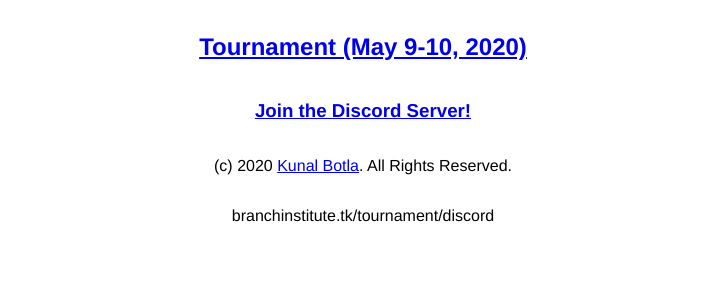
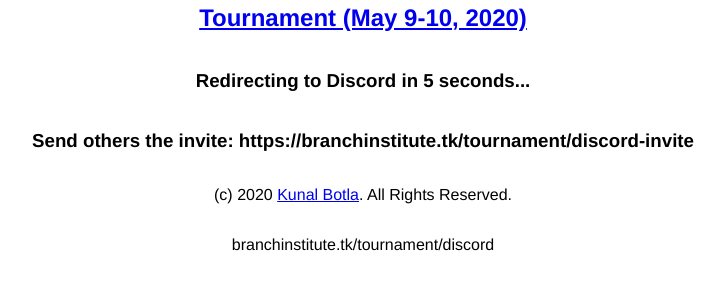
Before and after one commit to branchinstitute/branchinstitute.github.io, a plain HTML site: page tournament/discord/index.html in a window 1280 px wide. Shown: the part 321-610 px from the top of the page, without its empty margins (277-1002 px from the left). Drawn offline with Linux system fonts and the light colour scheme.

Commit message:
Discord Invite

```diff
--- a/tournament/discord/index.html
+++ b/tournament/discord/index.html
@@ -11,7 +11,8 @@
 
     <h2><a href="https://branchinstitute.tk/tournament">Tournament (May 9-10, 2020)</a></h2>
 
-    <h3><a href="discord">Join the Discord Server!</a></h3>
+    <h3>Redirecting to Discord in 5 seconds...</h3>
+    <h3>Send others the invite: https://branchinstitute.tk/tournament/discord-invite</h3>
 
     <p>(c) 2020 <a href="kunalbotla.com">Kunal Botla</a>. All Rights Reserved.</p>
     <p>branchinstitute.tk/tournament/discord</p>
```
Also changed, not shown: tournament/discord-invite.html (added, +6 -0 lines), tournament/tabroom/index.html (renamed from tournament/tabroom.html).
